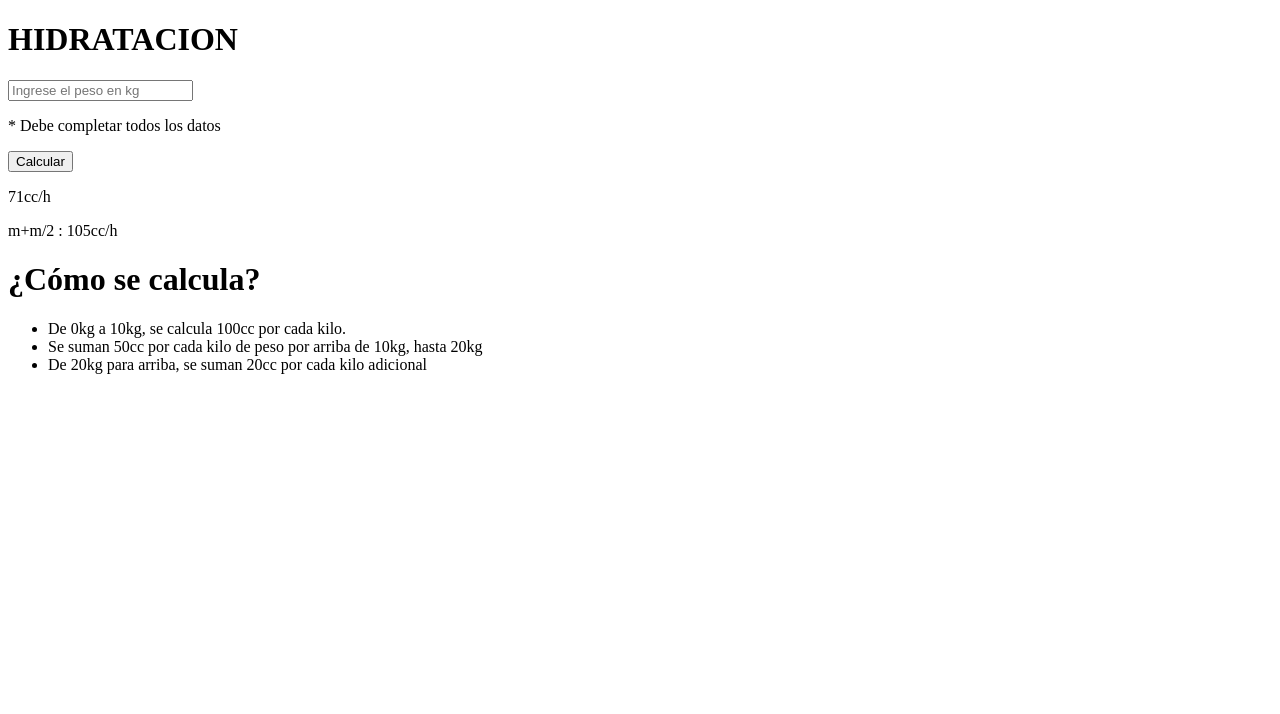
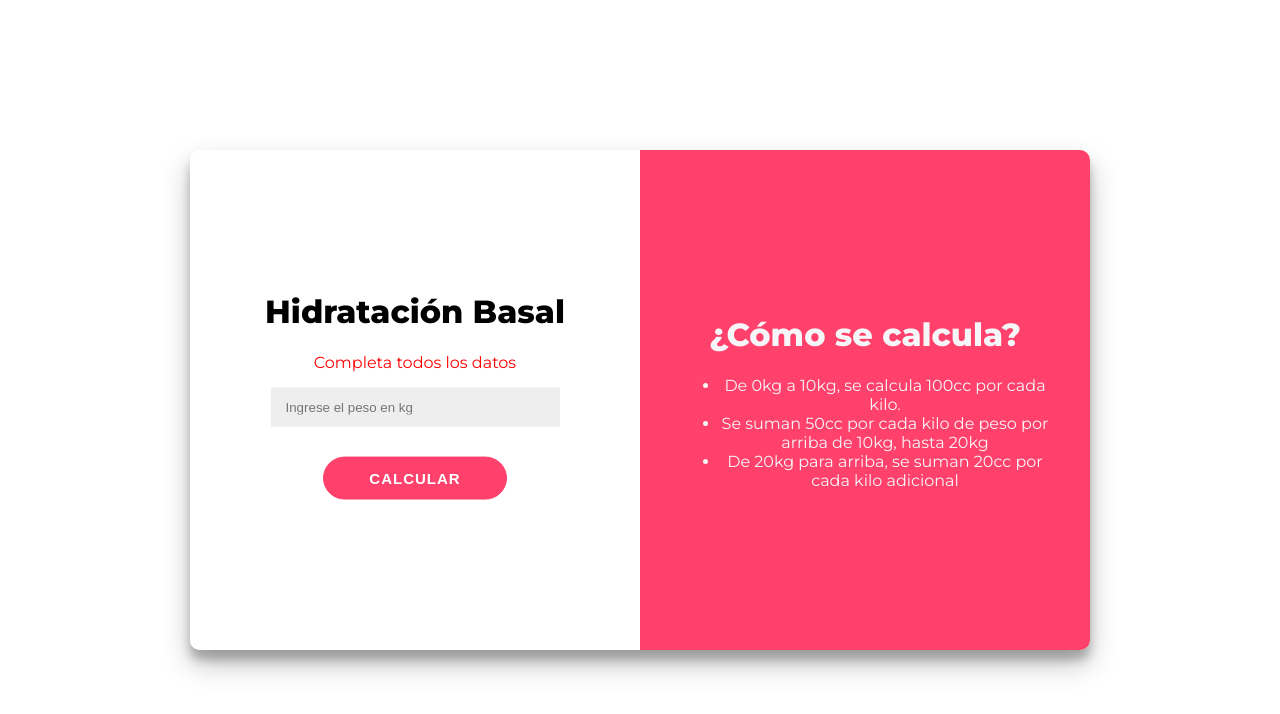
Before and after one commit to maugavilan/CalculadoraHidratacion, a plain HTML site: page index.html in a window 1280 px wide. Drawn offline with Linux system fonts and the light colour scheme.

Commit message:
agregado de css

```diff
--- a/index.html
+++ b/index.html
@@ -2,18 +2,24 @@
 <html>
     <head>
         <title>Calculadora Basal</title>
+        <meta charset="UTF-8">
+        <link rel="stylesheet" href="style.css" />
     </head>
     <body>
-        <div>
-            <div>
-                <h1>HIDRATACION</h1>
+        <div id="contenedor">
+            <div id="calculadora">
+                <div class="contenido">
+                    <h1>Hidratación Basal</h1>
+                    <p class="item">Completa todos los datos</p>
                     <input type="number" placeholder="Ingrese el peso en kg" />
-                <p>* Debe completar todos los datos</p>
+                    <p class="item" id="error">* Debe completar todos los datos</p>
                     <button>Calcular</button>
-                <p>71cc/h</p>
-                <p>m+m/2 : 105cc/h</p>
+                    <p class="item resultado" id="flu">71cc/h</p>
+                    <p class="item resultado" id="man">m+m/2 : 105cc/h</p>
                 </div>
-            <div>
+            </div>
+            <div id="detalle">
+                <div class="contenido">
                     <h1>¿Cómo se calcula?</h1>
                     <ul>
                         <li>De 0kg a 10kg, se calcula 100cc por cada kilo.</li>
@@ -22,5 +28,6 @@
                     </ul>
                 </div>
             </div>
+        </div>
     </body>
 </html>
--- /dev/null
+++ b/style.css
@@ -0,0 +1,91 @@
+@import url('https://fonts.googleapis.com/css?family=Montserrat:400,800');
+
+@import url('https://fonts.googleapis.com/css2?family=Ubuntu:wght@300;500;700&display=swap');
+
+body{
+    font-family: "Montserrat", sans-serif;
+}
+
+#contenedor{
+    width: 900px;
+    height: 500px;
+    text-align: center;
+    /* Estas 3 lineas se encargan de centrar el div vertical y horizontalmente */
+    position: absolute;
+    inset: 0;
+    margin: auto;
+    border-radius: 10px;
+    overflow: hidden;
+    box-shadow: 0 14px 28px rgba(0,0,0,0.25),
+      0 10px 10px rgba(0,0,0,0.22);
+}
+
+
+#calculadora{
+    background: white;
+    /* Con estas 3 lineas vamos a hacer que los divs queden lado a lado */
+    width: 50%;
+    height: 100%;
+    float: left;
+}
+
+#detalle{
+    background: #FF416C;
+    /* Con estas 3 lineas vamos a hacer que los divs queden lado a lado */
+    width: 50%;
+    height: 100%;
+    float: left;
+    color: #f6f5f7;
+}
+
+.contenido{
+    /* Estas tres lineas van a centrar el contenido verticalmente dentro de cada div */
+    position: relative;
+    top: 50%;
+    transform: translateY(-50%);
+    overflow: hidden;
+    padding: 40px;
+}
+
+input {
+	width: 70%;
+    padding: 12px 15px;
+    border: none;
+    background-color: #eee;
+}
+
+button {
+    font-size: 15px;
+	font-weight: bold;
+	padding: 12px 45px;
+	border-radius: 30px;
+	background-color: #FF416C;
+	border: 1px solid #FF416C;
+	color: #FFFFFF;
+	text-transform: uppercase;
+	letter-spacing: 1px;
+	transition: transform 20ms ease-in;
+    margin: 30px;
+}
+
+button:active {
+	transform: scale(0.95);
+}
+
+#error{
+    color: red;
+    font-weight: bold;
+    display: none;
+}
+
+.resultado{
+    color: #0A81D1;
+    font-weight: bold;
+    font-size: 25px;
+    margin-bottom: 5px;
+    display: none;
+}
+
+.item{
+    color: red;
+}
```
Lines whose indentation alone changed are shown as unchanged.
